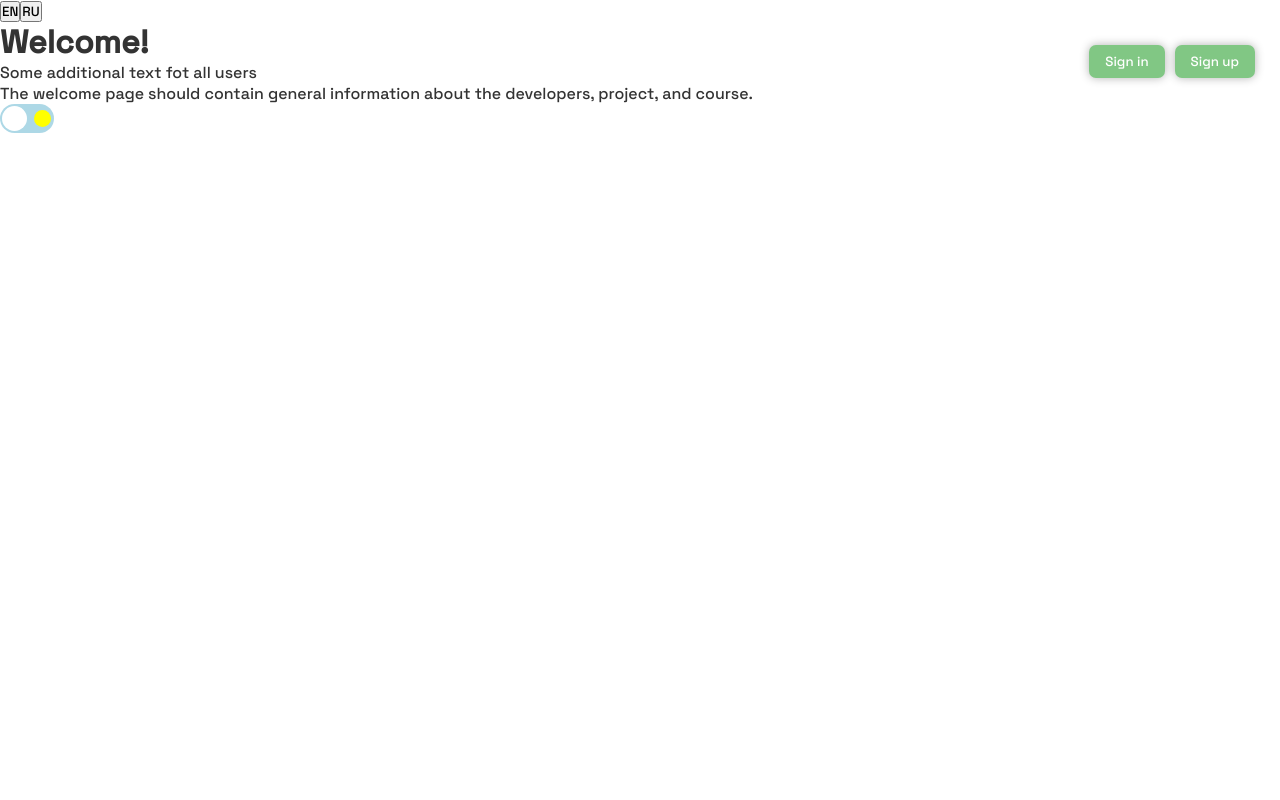
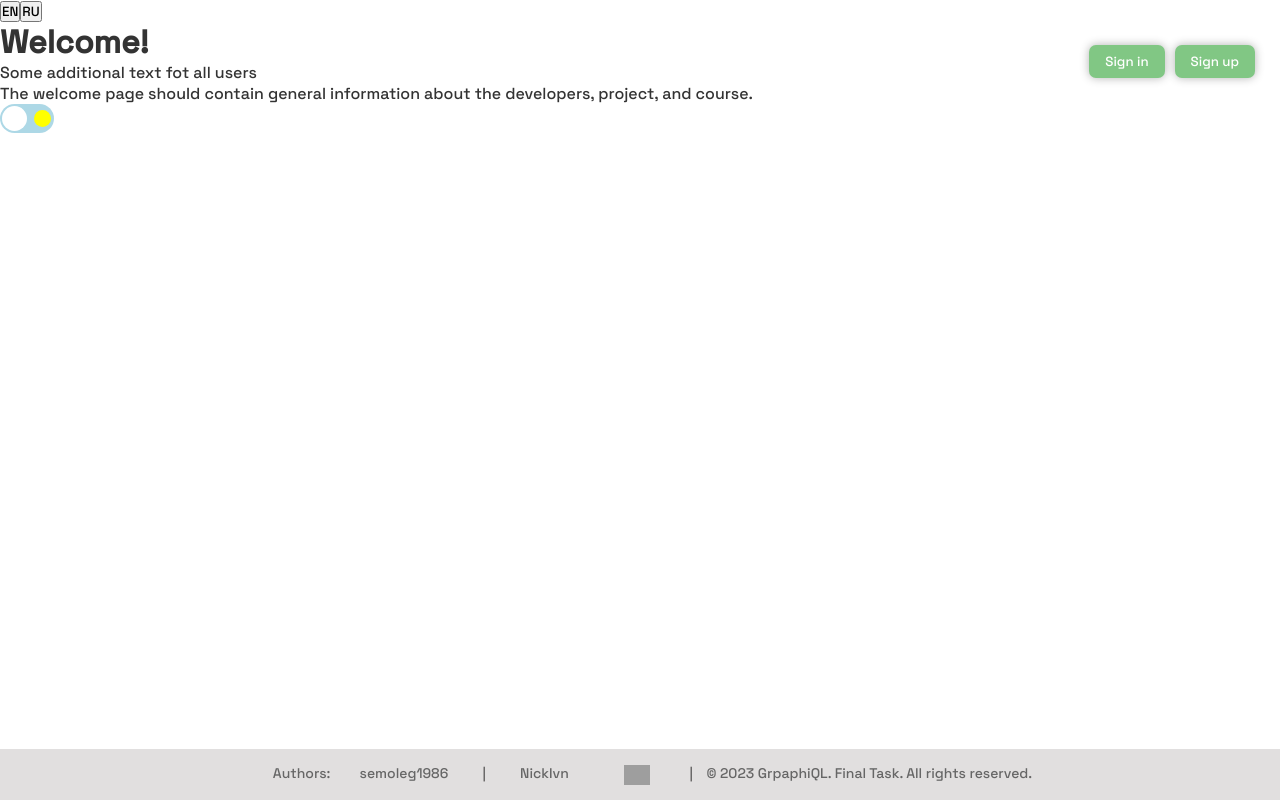
Before and after one commit to semoleg1986/graphiql-app, a React (Vite) app: page / in a window 1280 px wide. Built offline with nearby package versions, Linux system fonts and the light colour scheme; no server answers; grey boxes are pictures that could not be loaded.

Commit message:
feat: add footer

```diff
--- a/index.html
+++ b/index.html
@@ -3,11 +3,25 @@
   <head>
     <meta charset="UTF-8" />
     <meta name="viewport" content="width=device-width, initial-scale=1.0" />
+    <link rel="stylesheet" href="./src/index.css">
     <link href="https://fonts.googleapis.com/css2?family=Space+Grotesk:wght@500&display=swap" rel="stylesheet">
     <title>React-components</title>
   </head>
   <body>
     <div id="root"></div>
     <script type="module" src="/src/main.tsx"></script>
+    <footer class="footer-container">
+      <div class="footer-content">
+        Authors:
+        <a href="https://github.com/semoleg1986">semoleg1986</a>
+        <span> | </span>
+        <a href="https://github.com/NickIvn"> NickIvn</a>
+        <a href="https://rs.school/react/">
+          <img src="https://rs.school/images/rs_school_js.svg" alt="Course logo" />
+        </a>
+        <span> | </span>
+        <span>&copy; 2023 GrpaphiQL. Final Task. All rights reserved.</span>
+      </div>
+    </footer>
   </body>
 </html>
--- a/src/index.css
+++ b/src/index.css
@@ -106,3 +106,38 @@ a:hover {
     border-radius: 3px;
     cursor: pointer;
   }
+
+  .footer-container {
+    background-color: #e1dfdf;
+    padding: 15px;
+    text-align: center;
+    position: fixed;
+    bottom: 0;
+    width: 100%;
+  }
+
+  .footer-content {
+    font-size: 14px;
+    color: #666;
+  }
+
+  .footer-content a {
+    text-decoration: none;
+    color: #666;
+    margin: 2%;
+  }
+
+  .footer-content a:hover {
+    color: #1a4aa9;
+  }
+
+  .footer-content span {
+    margin: 0 5px;
+  }
+
+  .footer-content img {
+    height: 20px;
+    width: auto;
+    vertical-align: middle;
+    margin-right: 5px;
+  }
```
